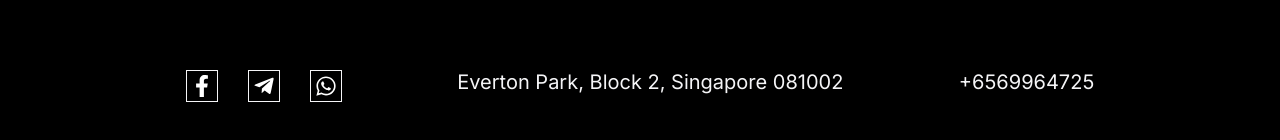
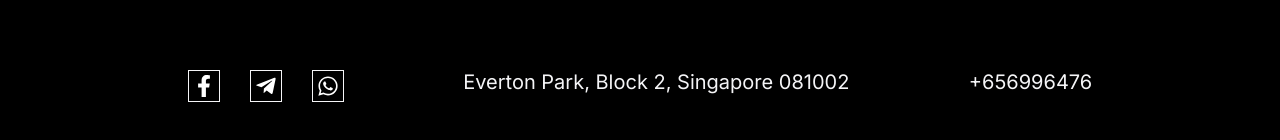
Before and after one commit to mentaho/Monovision_Studio, a plain HTML site: page index.html in a window 1280 px wide. Shown: the part 3708-3848 px from the top of the page. Drawn offline with nearby package versions, Linux system fonts and the light colour scheme.

Commit message:
Changing five to six

```diff
--- a/index.html
+++ b/index.html
@@ -135,7 +135,7 @@
         </ul>
 
         <address class="footer__addr">Everton Park, Block 2, Singapore 081002</address>
-        <a class="footer__tel" href="tel:+6569964725">+6569964725</a>
+        <a class="footer__tel" href="tel:+6569964726">+656996476</a>
       </footer>
     </main>
   </body>
```
